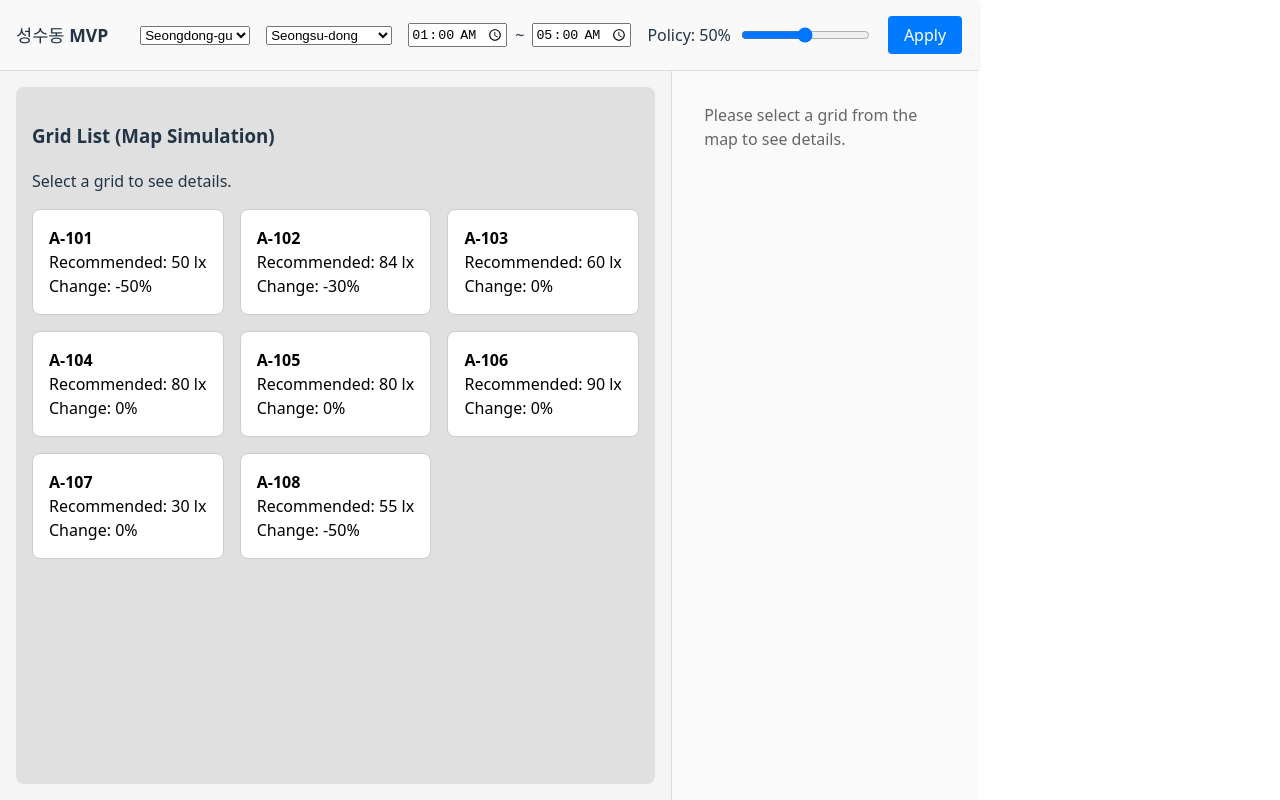
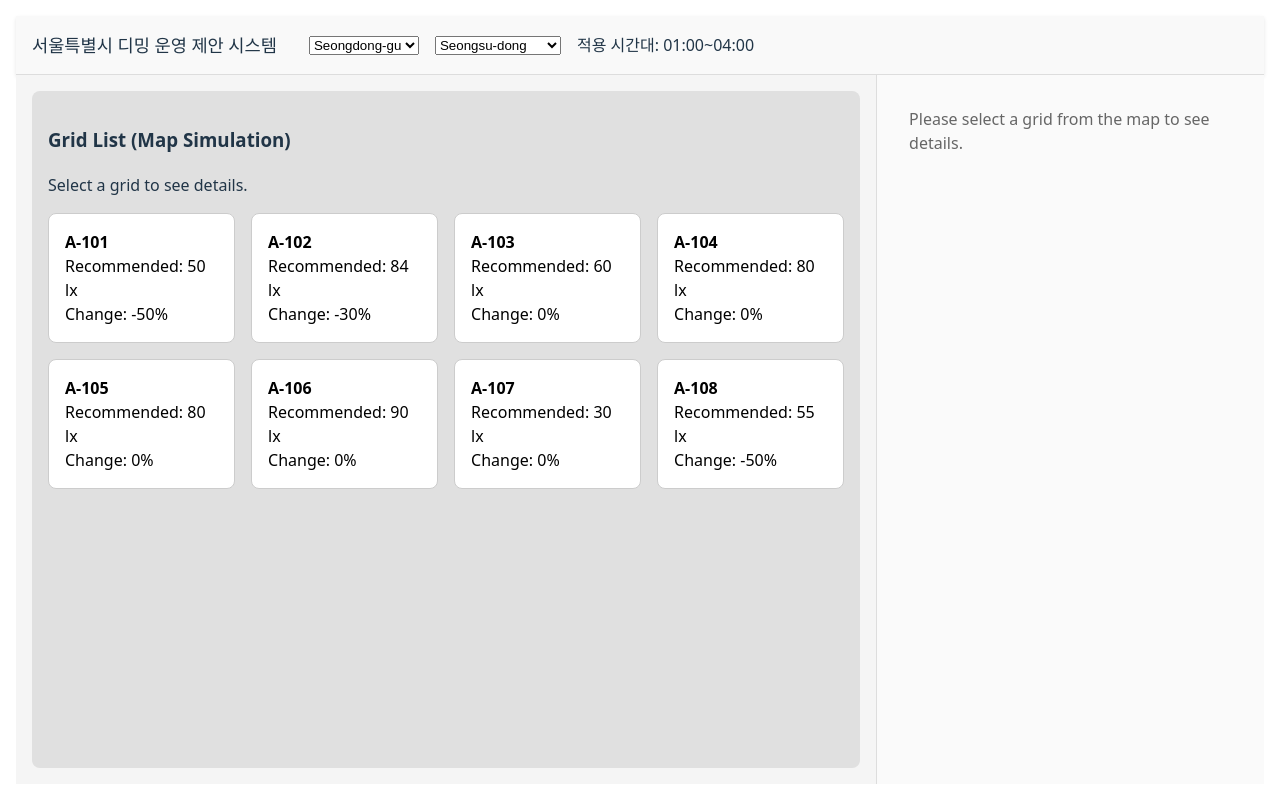
Before and after one commit to yeojin127/seoul-dimming-recommender, a React (Vite) app in the folder frontend/: page / in a window 1280 px wide. Built offline with nearby package versions, Linux system fonts and the light colour scheme.

Commit message:
feat: 페이지 필터바 수정

```diff
--- a/frontend/index.html
+++ b/frontend/index.html
@@ -1,13 +1,16 @@
 <!doctype html>
 <html lang="en">
+
 <head>
   <meta charset="UTF-8" />
-    <link rel="icon" type="image/svg+xml" href="/vite.svg" />
+  <link rel="icon" type="image/svg+xml" href="/logo.svg" />
   <meta name="viewport" content="width=device-width, initial-scale=1.0" />
-    <title>frontend_temp</title>
+  <title>Newlight</title>
 </head>
+
 <body>
   <div id="root"></div>
   <script type="module" src="/src/main.tsx"></script>
 </body>
+
 </html>
--- a/frontend/src/App.css
+++ b/frontend/src/App.css
@@ -2,6 +2,7 @@
 html,
 body,
 #root {
+  width: 100%;
   height: 100%;
   margin: 0;
   padding: 0;
@@ -10,15 +11,18 @@ body,
 
 .App {
   height: 100%;
+  width: 100%;
   display: flex;
   flex-direction: column;
 }
 
 /* MapPage Layout - Full Width for Laptop Screens */
 .map-page {
-  max-width: 1600px;
-  margin: 0 auto;
   width: 100%;
+  max-width: none;
+  margin: 0;
+  padding: 16px;
+  box-sizing: border-box;
 }
 
 .main-layout {
--- a/frontend/src/components/Filters/FiltersBar.tsx
+++ b/frontend/src/components/Filters/FiltersBar.tsx
@@ -11,9 +11,9 @@ interface FiltersBarProps {
 }
 
 export const FiltersBar: React.FC<FiltersBarProps> = ({
-    areas, selectedGu, selectedDong, onGuChange, onDongChange, onApply
+    areas, selectedGu, selectedDong, onGuChange, onDongChange
 }) => {
-    const [policy, setPolicy] = React.useState(50);
+
 
     const currentArea = areas.find(a => a.gu === selectedGu);
     const dongs = currentArea ? currentArea.dongs : [];
@@ -25,7 +25,7 @@ export const FiltersBar: React.FC<FiltersBarProps> = ({
         }}>
             {/* MVP Title */}
             <div style={{ fontWeight: 'bold', fontSize: '1.1rem', marginRight: '1rem' }}>
-                성수동 MVP
+                서울특별시 디밍 운영 제안 시스템
             </div>
 
             {/* Location */}
@@ -43,30 +43,11 @@ export const FiltersBar: React.FC<FiltersBarProps> = ({
 
             {/* Time Range (Hardcoded for now as per req, but can be props later) */}
             <div style={{ display: 'flex', alignItems: 'center', gap: '0.5rem' }}>
-                <input type="time" defaultValue="01:00" />
-                <span>~</span>
-                <input type="time" defaultValue="05:00" />
+                적용 시간대: 01:00~04:00
             </div>
 
-            {/* Policy */}
-            <div style={{ display: 'flex', alignItems: 'center', gap: '0.5rem' }}>
-                <label>Policy: {policy}%</label>
-                <input
-                    type="range" min="0" max="100" value={policy}
-                    onChange={e => setPolicy(Number(e.target.value))}
-                />
-            </div>
 
-            {/* Apply */}
-            <button
-                onClick={() => onApply(policy)}
-                style={{
-                    padding: '0.5rem 1rem', backgroundColor: '#007bff', color: 'white',
-                    border: 'none', borderRadius: '4px', cursor: 'pointer'
-                }}
-            >
-                Apply
-            </button>
+
         </div>
     );
 };
--- a/frontend/src/components/Panel/GridDetailPanel.tsx
+++ b/frontend/src/components/Panel/GridDetailPanel.tsx
@@ -14,7 +14,7 @@ export const GridDetailPanel: React.FC<GridDetailPanelProps> = ({ recommendation
         );
     }
 
-    const { grid_id, existing_lx, recommended_lx, delta_percent, dim_hours, time_window, reasons } = recommendation;
+    const { grid_id, existing_lx, recommended_lx, delta_percent, reasons } = recommendation;
 
     // Format delta_percent with sign
     const deltaSign = delta_percent > 0 ? '+' : '';
@@ -57,15 +57,10 @@ export const GridDetailPanel: React.FC<GridDetailPanelProps> = ({ recommendation
                     </div>
                 </div>
 
-                {/* Duration (UI display field) */}
-                <div style={{ marginBottom: '1rem' }}>
-                    <strong>Duration:</strong>
-                    <div>{dim_hours} hours ({time_window.start} ~ {time_window.end})</div>
-                </div>
 
                 {/* 4. Reasons Top3 */}
                 <div>
-                    <strong>Reasoning (Top 3):</strong>
+                    <strong>추천 근거 (Top 3):</strong>
                     <ul className="reasons-list" style={{ paddingLeft: '1.2rem', marginTop: '0.5rem' }}>
                         {reasons.slice(0, 3).map((reason) => (
                             <li key={reason.key} style={{ marginBottom: '0.5rem' }}>
```
Also changed, not shown: frontend/public/logo.svg (added). Lines whose indentation alone changed are shown as unchanged.
